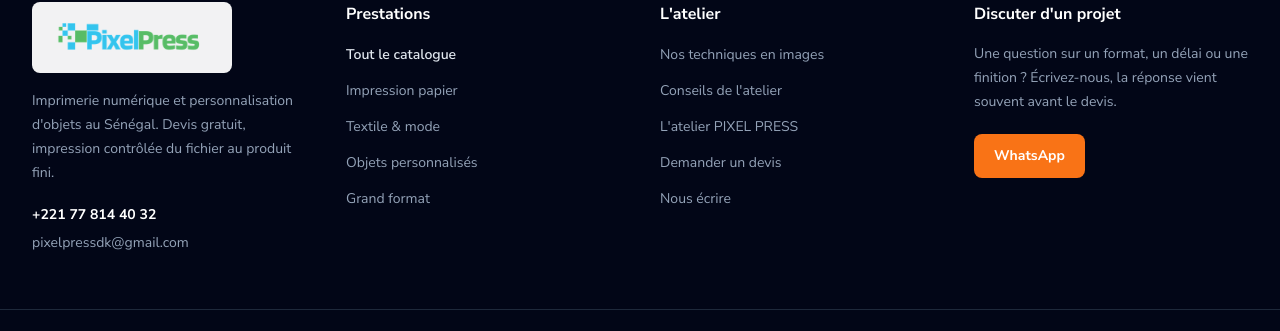
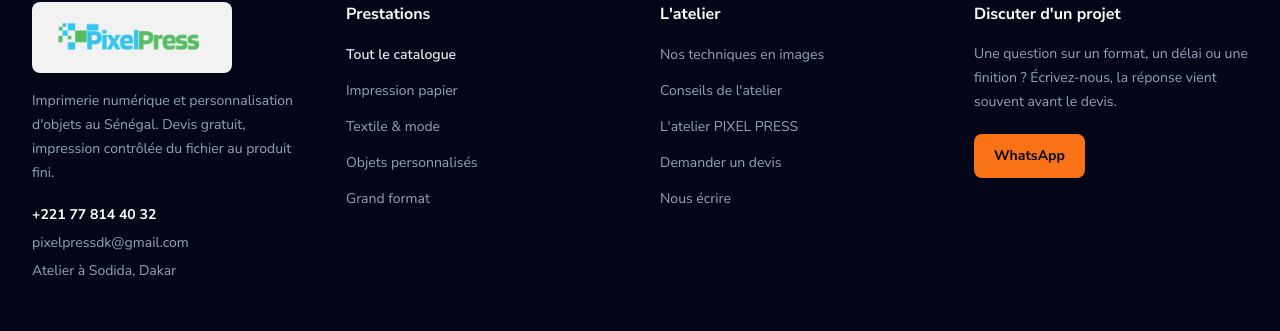
Before and after one commit to tidiane0007/pixelpress-site, a Next.js app: page /devis in a window 1280 px wide. Shown: the part 1272-1603 px from the top of the page. Built offline with nearby package versions, Linux system fonts and the light colour scheme; no server answers.

Commit message:
donner le quartier de l'atelier, sans rue ni horaires inventés

```diff
--- a/app/layout.tsx
+++ b/app/layout.tsx
@@ -67,6 +67,7 @@ const localBusiness = {
   description: siteConfig.description,
   address: {
     "@type": "PostalAddress",
+    addressNeighborhood: "Sodida",
     addressLocality: "Dakar",
     addressCountry: siteConfig.country,
   },
--- a/components/Footer.tsx
+++ b/components/Footer.tsx
@@ -36,6 +36,9 @@ export default function Footer() {
             <a href={`mailto:${siteConfig.email}`} className="text-ink-400 transition-colors hover:text-white">
               {siteConfig.email}
             </a>
+            {/* Pas d'adresse rue par rue ni d'horaires : nous ne les avons pas. Le
+                quartier vient de lui, le reste se demandera à l'atelier. */}
+            <p className="text-sm text-ink-400">Atelier à Sodida, Dakar</p>
           </div>
         </div>
 
@@ -80,7 +83,7 @@ export default function Footer() {
             href={siteConfig.whatsappUrl}
             target="_blank"
             rel="noreferrer"
-            className="mt-5 inline-block rounded-lg bg-leaf-500 px-5 py-3 text-sm font-bold text-white transition hover:bg-leaf-600"
+            className="mt-5 inline-block rounded-lg bg-leaf-500 px-5 py-3 text-sm font-bold text-ink-950 transition hover:bg-leaf-600"
           >
             WhatsApp
           </a>
```
